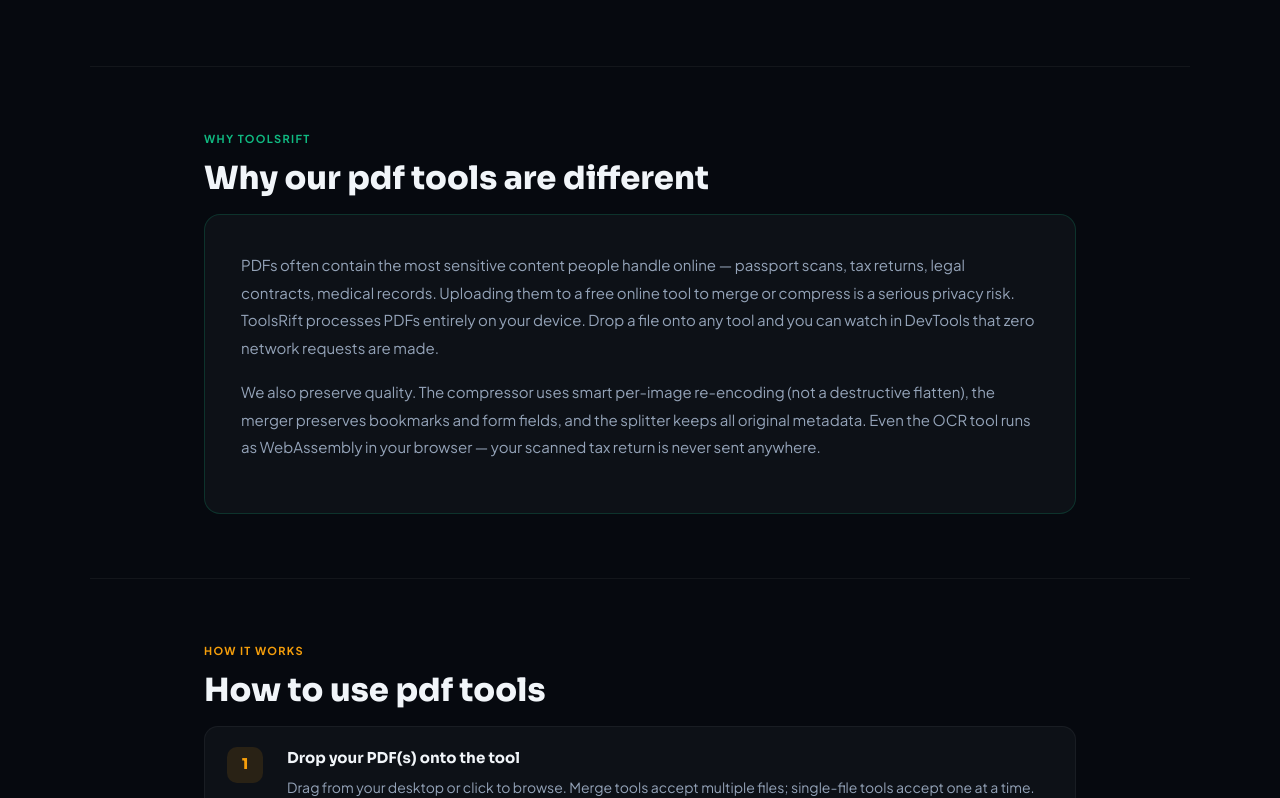
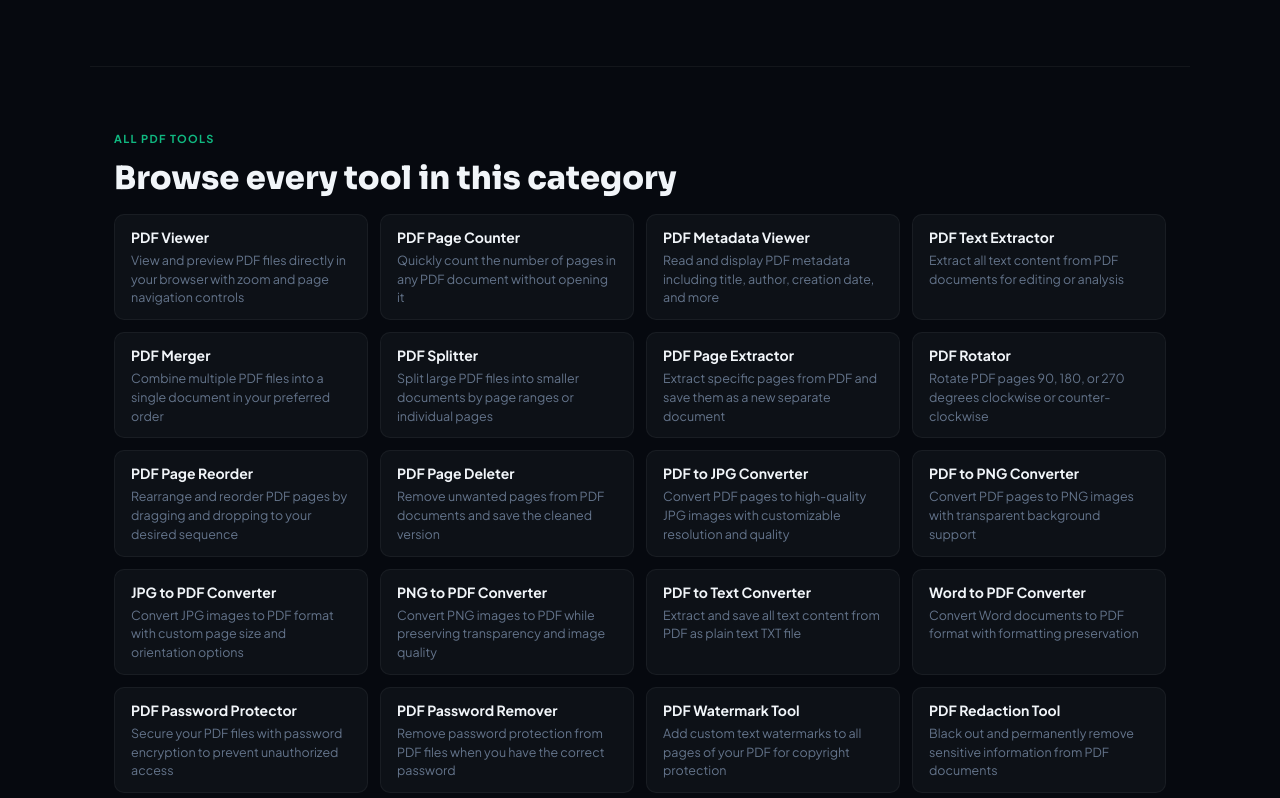
Before and after one commit to toolsrift/toolsrift-2026, a Next.js app: page /pdf in a window 1280 px wide. Shown: the part 2865-3663 px from the top of the page. Built offline with nearby package versions, Linux system fonts and the light colour scheme.

Commit message:
Update CategoryContent.jsx

```diff
--- a/components/CategoryContent.jsx
+++ b/components/CategoryContent.jsx
@@ -1,5 +1,7 @@
 import Head from 'next/head'
+import Link from 'next/link'
 import { useEffect, useState } from 'react'
+import TOOL_REGISTRY from '../lib/toolRegistry'
 
 const C = {
   bg: '#06090F',
@@ -43,6 +45,20 @@
     }}>
       {children}
     </h2>
+  )
+}
+
+/* Server-rendered H1 — the page's primary heading for SEO.
+   Tool widgets load with ssr:false, so without this the HTML
+   Google receives has no <h1> at all. Styled identically to H2. */
+function H1({ children }) {
+  return (
+    <h1 style={{
+      fontSize: 'clamp(22px,3.5vw,32px)', fontWeight: 800, color: C.text,
+      fontFamily: "'Sora', sans-serif", margin: '0 0 16px', lineHeight: 1.25
+    }}>
+      {children}
+    </h1>
   )
 }
 
@@ -148,14 +164,45 @@
         borderTop: `1px solid ${C.borderLight}`,
       }}>
 
-        {/* INTRO */}
+        {/* INTRO — uses <h1> so every category page has a server-rendered H1 */}
         <Section>
           <Eyebrow color={C.indigo}>About {categoryName}</Eyebrow>
-          <H2>{heroTagline || `Everything you need to know about ${categoryName.toLowerCase()}`}</H2>
+          <H1>{heroTagline || `Everything you need to know about ${categoryName.toLowerCase()}`}</H1>
           {intro.map((p, i) => <Paragraph key={i}>{p}</Paragraph>)}
         </Section>
 
         <Divider />
+
+        {/* ALL TOOLS — server-rendered links to every tool's own URL.
+            This is how Google DISCOVERS the /[category]/[tool] pages:
+            crawlable <a href> links in the initial HTML. Without this
+            block the tool pages would exist but never get found. */}
+        {TOOL_REGISTRY[categorySlug]?.tools?.length > 0 && (
+          <>
+            <Section maxWidth={1100}>
+              <Eyebrow color={C.emerald}>All {categoryName}</Eyebrow>
+              <H2>Browse every tool in this category</H2>
+              <div style={{
+                display: 'grid',
+                gridTemplateColumns: 'repeat(auto-fill, minmax(250px, 1fr))',
+                gap: 12, marginTop: 8,
+              }}>
+                {TOOL_REGISTRY[categorySlug].tools.map(t => (
+                  <Link key={t.id} href={`/${categorySlug}/${t.id}`} style={{
+                    display: 'block', padding: '12px 16px', background: C.surface,
+                    border: `1px solid ${C.borderLight}`, borderRadius: 10,
+                    textDecoration: 'none',
+                  }}>
+                    <div style={{ fontSize: 14, fontWeight: 700, color: C.text, marginBottom: 3 }}>{t.name}</div>
+                    <div style={{ fontSize: 12.5, color: C.dim, lineHeight: 1.5 }}>{t.desc}</div>
+                  </Link>
+                ))}
+              </div>
+            </Section>
+
+            <Divider />
+          </>
+        )}
 
         {/* WHY TOOLSRIFT */}
         <Section>
```
